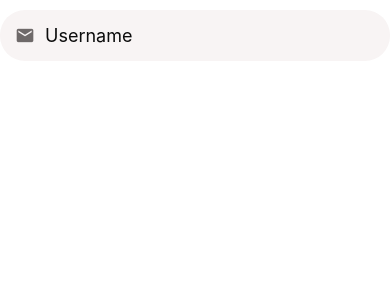
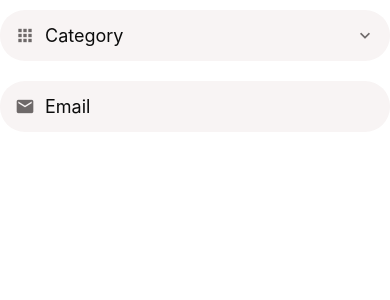
Before and after one commit to izustic/sell-it, a React Native app: screen / in a window 390 px wide. Shown: the top 300 px of the page. Built offline with nearby package versions, Linux system fonts and the light colour scheme.

Commit message:
created the app picker item

```diff
--- a/App.js
+++ b/App.js
@@ -8,23 +8,38 @@ import WelcomeScreen from "./app/screens/WelcomeScreen";
 import ListingDetailsScreen from "./app/screens/ListingDetailsScreen";
 import ListingsScreen from "./app/screens/ListingsScreen";
 import AppTextInput from "./app/components/AppTextInput";
+import AppSwitch from "./app/components/AppSwitch"
+import AppPicker from "./app/components/AppPicker";
+import Screen from "./app/components/Screen";
+
+const categories = [
+	{ label: "Furniture", value: 1},
+	{ label: "Clothing", value: 2},
+	{ label: "Electronics", value: 3},
+]
+
 
 export default function App() {
 	return (
-		<GestureHandlerRootView style={{ flex: 1 }}>
+		<Screen>
 			 {/* <ViewImageScreen /> */}
 			{/* <WelcomeScreen /> */}
 			{/* <MessagesScreen />  */}
 			{/* <AccountScreen /> */}
-			<AppTextInput
-				placeholder="Username"
-				icon="email"
-			/>
+			{/* <AppTextInput
+			placeholder="Username"
+			icon="email"
+		/> */}
+			<AppPicker items={categories} icon="apps" placeholder="Category" />
+			<AppTextInput icon="email" placeholder="Email" />
+			{/* <AppSwitch /> */}
 			{/* <ListingsScreen /> */}
 			{/* <ListingDetailsScreen /> */}
-		</GestureHandlerRootView>
+		</Screen>
 	);
 }
+		// <GestureHandlerRootView style={{ flex: 1 }}>
+		// 			</GestureHandlerRootView>
 
 // import MessagesScreen from "./app/screens/MessagesScreen";
 // import MyAccountScreen from "./app/screens/MyAccountScreen";
--- /dev/null
+++ b/app/components/AppPicker.js
@@ -0,0 +1,70 @@
+import { MaterialCommunityIcons } from "@expo/vector-icons";
+import React, { useState } from "react";
+import {
+	Button,
+	Modal,
+	StyleSheet,
+	TouchableWithoutFeedback,
+	View,
+  FlatList
+} from "react-native";
+
+import defaultStyles from "../config/styles";
+import AppText from "./AppText";
+import Screen from "./Screen";
+import PickerItem from "./PickerItem";
+
+export default function AppPicker({ icon, items, placeholder }) {
+	const [modalVisible, setModalVisible] = useState(false);
+	return (
+		<>
+			<TouchableWithoutFeedback onPress={() => setModalVisible(true)}>
+				<View style={styles.container}>
+					{icon && (
+						<MaterialCommunityIcons
+							name={icon}
+							size={20}
+							color={defaultStyles.colors.medium}
+							style={styles.icon}
+						/>
+					)}
+					<AppText style={styles.text}>{placeholder}</AppText>
+					<MaterialCommunityIcons
+						name="chevron-down"
+						size={20}
+						color={defaultStyles.colors.medium}
+					/>
+				</View>
+			</TouchableWithoutFeedback>
+			<Modal visible={modalVisible} animationType="slide">
+				<Screen>
+					<Button title="Close" onPress={() => setModalVisible(false)} />
+          <FlatList
+            data={items}
+            keyExtractor={item => item.value.toString()}
+            renderItem={({item}) => <PickerItem label={item.label} onPress={()=> console.log(item)}/>}
+          />
+				</Screen>
+			</Modal>
+		</>
+	);
+}
+
+const styles = StyleSheet.create({
+	container: {
+		backgroundColor: defaultStyles.colors.light,
+		borderRadius: 25,
+		flexDirection: "row",
+		width: "100%",
+		padding: 15,
+		marginVertical: 10,
+		alignItems: "center",
+		// justifyContent: "space-between"
+	},
+	icon: {
+		marginRight: 10,
+	},
+	text: {
+		flex: 1,
+	},
+});
--- /dev/null
+++ b/app/components/AppSwitch.js
@@ -0,0 +1,22 @@
+import React, { useState } from "react";
+import { StyleSheet, Switch } from "react-native";
+import colors from "../config/colors";
+
+import Screen from "./Screen";
+
+export default function AppSwitch() {
+	const [isNew, setIsNew] = useState(false);
+	return (
+		<Screen>
+			<Switch value={isNew} onValueChange={(newValue) => setIsNew(newValue)} style={styles.switchContainer}/>
+		</Screen>
+	);
+}
+
+const styles = StyleSheet.create({
+	switchContainer: {
+		width: "100%",
+		height: 70,
+		backgroundColor: colors.medium,
+	}
+});
--- a/app/components/AppText.js
+++ b/app/components/AppText.js
@@ -1,16 +1,8 @@
-import { View, Text, StyleSheet, Platform } from 'react-native'
-import React from 'react'
+import React from "react";
+import { Text } from "react-native";
 
-export default function AppText({children, style}) {
-  return (
-    <Text style={[styles.text, style]}>
-      {children}
-    </Text>
-  )
+import defaultStyles from "../config/styles";
+
+export default function AppText({ children, style }) {
+	return <Text style={[defaultStyles.text, style]}>{children}</Text>;
 }
-const styles = StyleSheet.create({
-  text: {
-    fontSize: 18,
-    fontFamily: Platform.OS === "android" ? "sans-serif" : "System"
-  }
-})
--- a/app/components/AppTextInput.js
+++ b/app/components/AppTextInput.js
@@ -3,19 +3,20 @@ import { MaterialCommunityIcons } from '@expo/vector-icons'
 import React from 'react'
 
 import colors from "../config/colors"
+import defaultStyles from "../config/styles"
 
 export default function AppTextInput({icon, ...otherProps}) {
   return (
     <View style={styles.container}>
-      {icon && <MaterialCommunityIcons name={icon} size={20} color={colors.medium} style={styles.icon}/>}
-      <TextInput style={styles.textInput} {...otherProps}/>
+      {icon && <MaterialCommunityIcons name={icon} size={20} color={defaultStyles.colors.medium} style={styles.icon}/>}
+      <TextInput style={defaultStyles.text} {...otherProps}/>
     </View>
   )
 }
 
 const styles = StyleSheet.create({
   container: {
-    backgroundColor: colors.light,
+    backgroundColor: defaultStyles.colors.light,
     borderRadius: 25,
     flexDirection: "row",
     width: "100%",
@@ -25,10 +26,5 @@ const styles = StyleSheet.create({
   },
   icon: {
     marginRight: 10
-  },
-  textInput: {
-    color: colors.dark,
-    fontSize: 18,
-    fontFamily: Platform.OS === "android" ? "sans-serif" : "System"
   }
 })
--- /dev/null
+++ b/app/components/PickerItem.js
@@ -0,0 +1,14 @@
+import { StyleSheet, Text, View, TouchableOpacity } from 'react-native'
+import React from 'react'
+
+import AppText from './AppText'
+
+export default function PickerItem( { label, onPress}) {
+  return (
+    <TouchableOpacity onPress={onPress}>
+      <AppText>{label}</AppText>
+    </TouchableOpacity>
+  )
+}
+
+const styles = StyleSheet.create({})
--- /dev/null
+++ b/app/config/styles.js
@@ -0,0 +1,12 @@
+import { Platform } from "react-native";
+
+import colors from "./colors";
+
+export default {
+  colors,
+	text: {
+		color: colors.dark,
+		fontSize: 18,
+		fontFamily: Platform.OS === "android" ? "sans-serif" : "System",
+	},
+};
```
